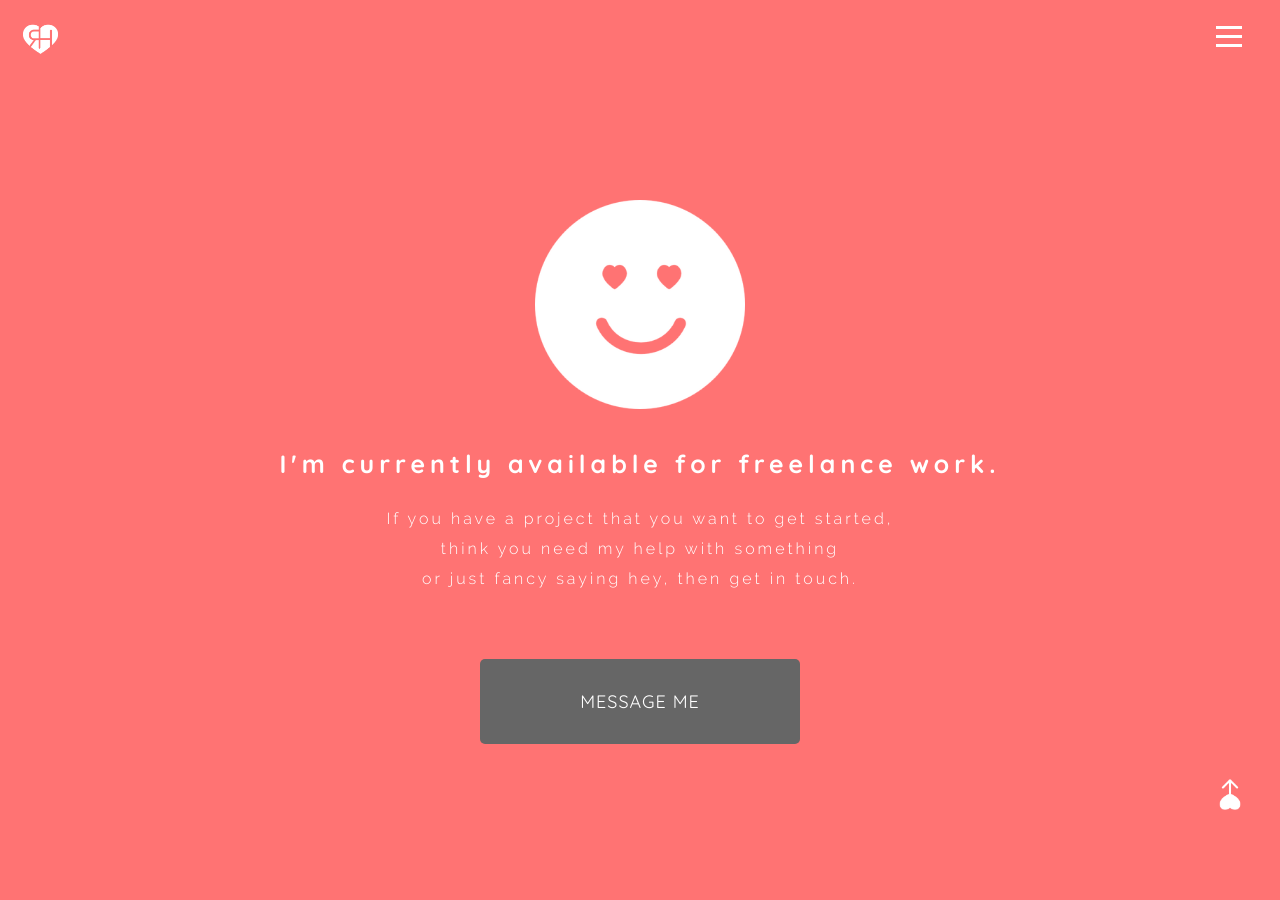
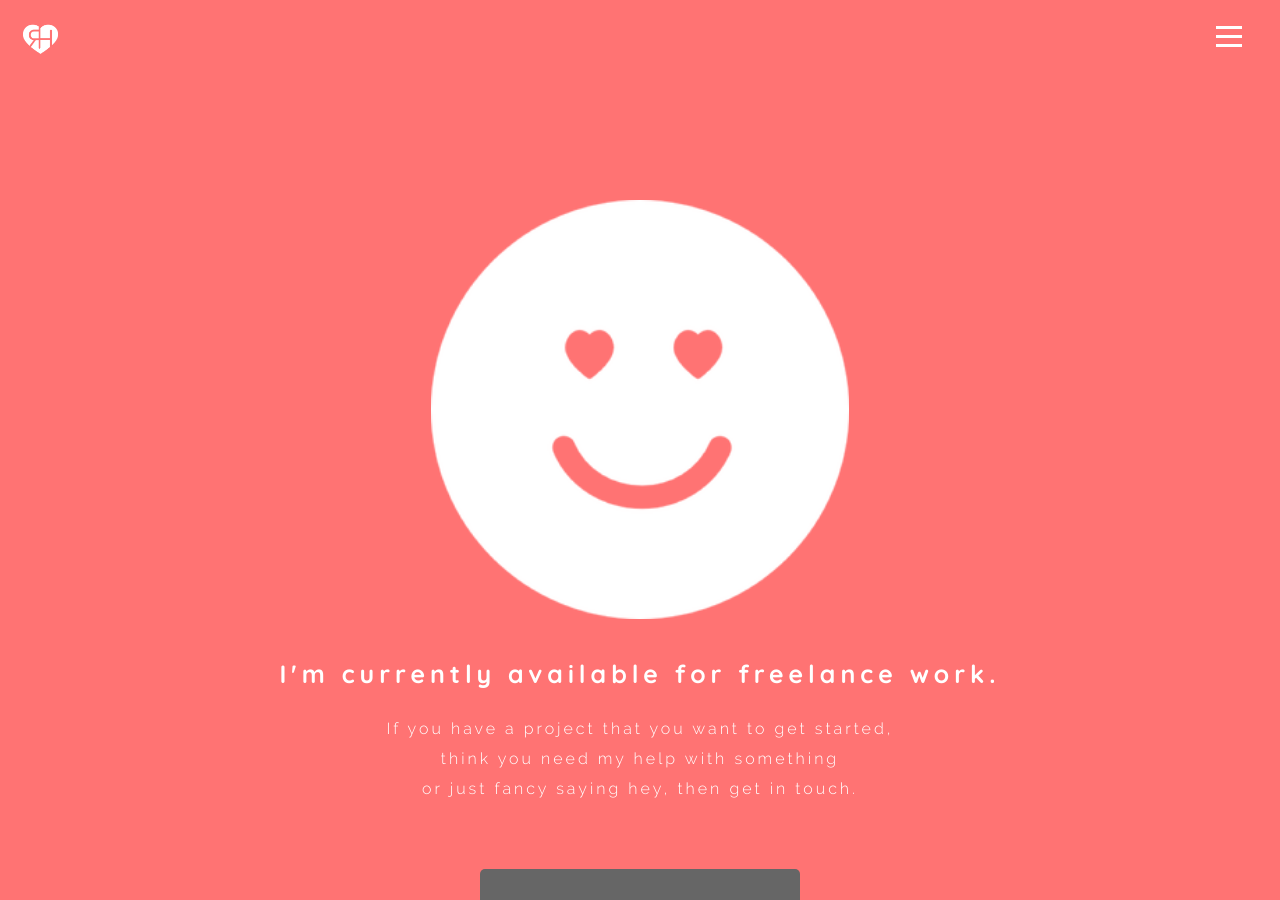
Before and after one commit to rachelheodesign/rachelheodesign.github.io, a Jekyll site: the page built from contact.md, in a window 1280 px wide and 900 px high. Built offline with Jekyll 4.4.1, drawn with Linux system fonts in a browser that asks for light colours; nearby versions of some CDN libraries.

Commit message:
Make contact emoji larger for smaller screens

```diff
--- a/_layouts/contact.html
+++ b/_layouts/contact.html
@@ -4,7 +4,7 @@ layout: default
 
 <div class="contact-container">
   <div class="emoji-container">
-    <img class="emoji" src="../assets/images/emoji-large.png" srcset="../assets/images/emoji-large.png 550w, ../assets/images/emoji-med.png 300w, ../assets/images/emoji-small.png 140w" sizes="(max-width: 1440px) 30vw, (max-width:800px) 80vw, (max-width:400px) 100vw", alt="Smiling face">
+    <img class="emoji" src="../assets/images/emoji-large.png" srcset="../assets/images/emoji-large.png 550w, ../assets/images/emoji-med.png 300w, ../assets/images/emoji-small.png 140w" sizes="(max-width: 1440px) 60vw, (max-width:800px) 80vw, (max-width:400px) 100vw", alt="Smiling face">
   </div>
 
   <div class="availability-container">
```
